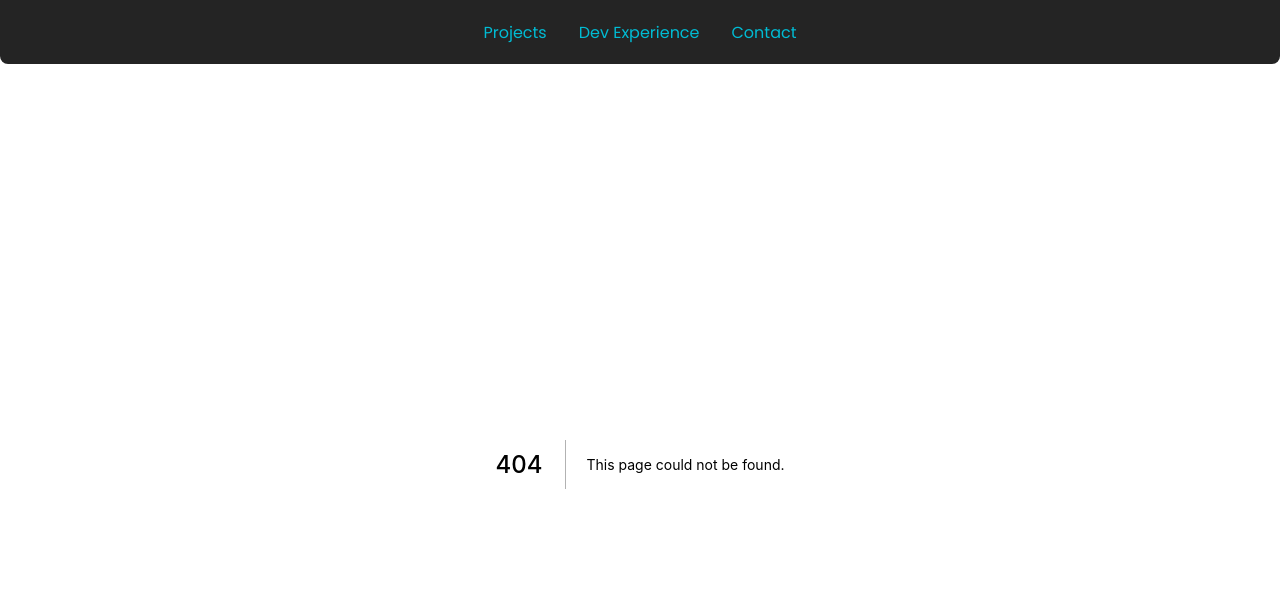
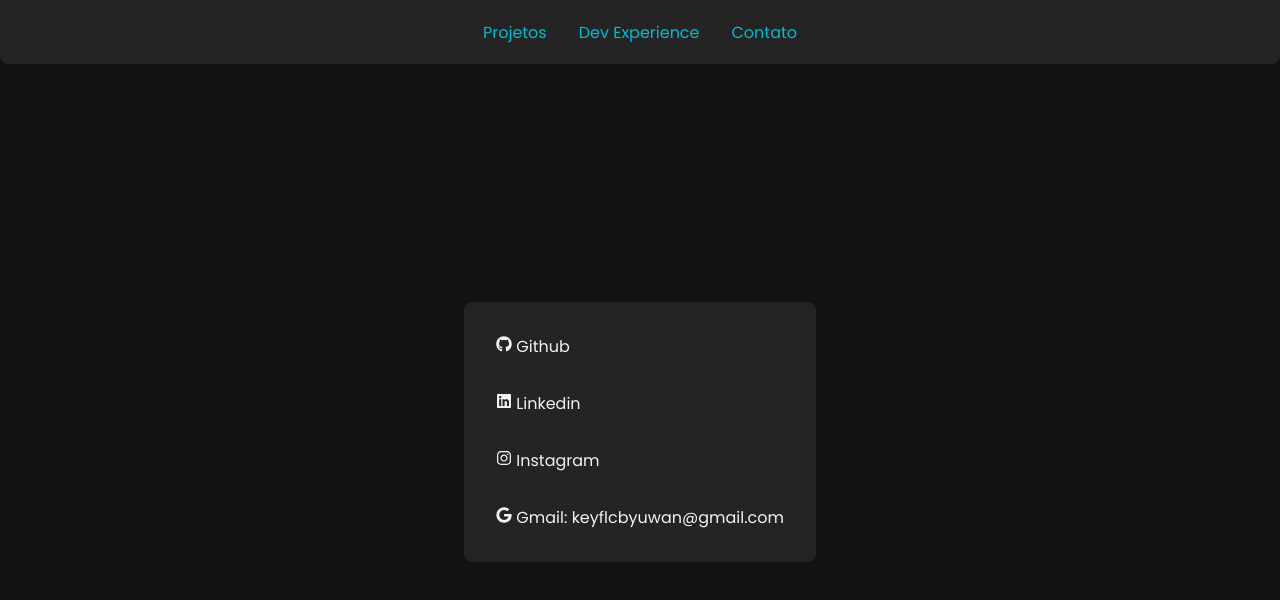
Before and after one commit to keyyuwan/PersonalPortfolio, a Next.js app: page /contact in a window 1280 px wide. Before the commit this address had no page. Shown: the top 600 px of the page. Built offline with nearby package versions, Linux system fonts and the light colour scheme.

Commit message:
contact page

```diff
--- a/package.json
+++ b/package.json
@@ -11,6 +11,7 @@
     "next": "12.0.7",
     "react": "17.0.2",
     "react-dom": "17.0.2",
+    "react-icons": "^4.3.1",
     "react-responsive": "^9.0.0-beta.5",
     "styled-components": "^5.3.3"
   },
--- a/src/components/Header/index.tsx
+++ b/src/components/Header/index.tsx
@@ -5,9 +5,9 @@
   return (
     <Container>
       <nav>
-        <Link href="/">Projects</Link>
+        <Link href="/">Projetos</Link>
         <Link href="/experience">Dev Experience</Link>
-        <Link href="#">Contact</Link>
+        <Link href="/contact">Contato</Link>
       </nav>
     </Container>
   )
--- /dev/null
+++ b/src/pages/contact.tsx
@@ -0,0 +1,30 @@
+import Link from 'next/link'
+import { FaLinkedin, FaInstagram, FaGithub, FaGoogle } from 'react-icons/fa'
+import { Container } from '../styles/contact'
+
+export default function Contact() {
+  return (
+    <Container>
+      <div className="box">
+        <Link href="https://github.com/keyyuwan" passHref>
+          <a target="_blank">
+            <FaGithub /> Github
+          </a>
+        </Link>
+        <Link href="https://www.linkedin.com/in/key-yu-wan" passHref>
+          <a target="_blank">
+            <FaLinkedin /> Linkedin
+          </a>
+        </Link>
+        <Link href="https://www.instagram.com/keyyuwan/" passHref>
+          <a target="_blank">
+            <FaInstagram /> Instagram
+          </a>
+        </Link>
+        <div>
+          <FaGoogle /> Gmail: keyflcbyuwan@gmail.com
+        </div>
+      </div>
+    </Container>
+  )
+}
--- /dev/null
+++ b/src/styles/contact.ts
@@ -0,0 +1,28 @@
+import styled from 'styled-components'
+
+export const Container = styled.div`
+  height: calc(100vh - 4rem);
+  max-width: 1120px;
+  margin: 0 auto;
+  padding: 0 2rem;
+
+  display: flex;
+  align-items: center;
+  justify-content: center;
+
+  .box {
+    background: ${({ theme }) => theme.colors.gray[800]};
+    padding: 2rem;
+    border-radius: 8px;
+
+    display: flex;
+    flex-direction: column;
+    justify-content: center;
+    gap: 2rem;
+
+    a {
+      text-decoration: none;
+      color: ${({ theme }) => theme.colors.textPrimary};
+    }
+  }
+`
```
Also changed, not shown: 1 other file (tests, documents, lock files or other folders).
